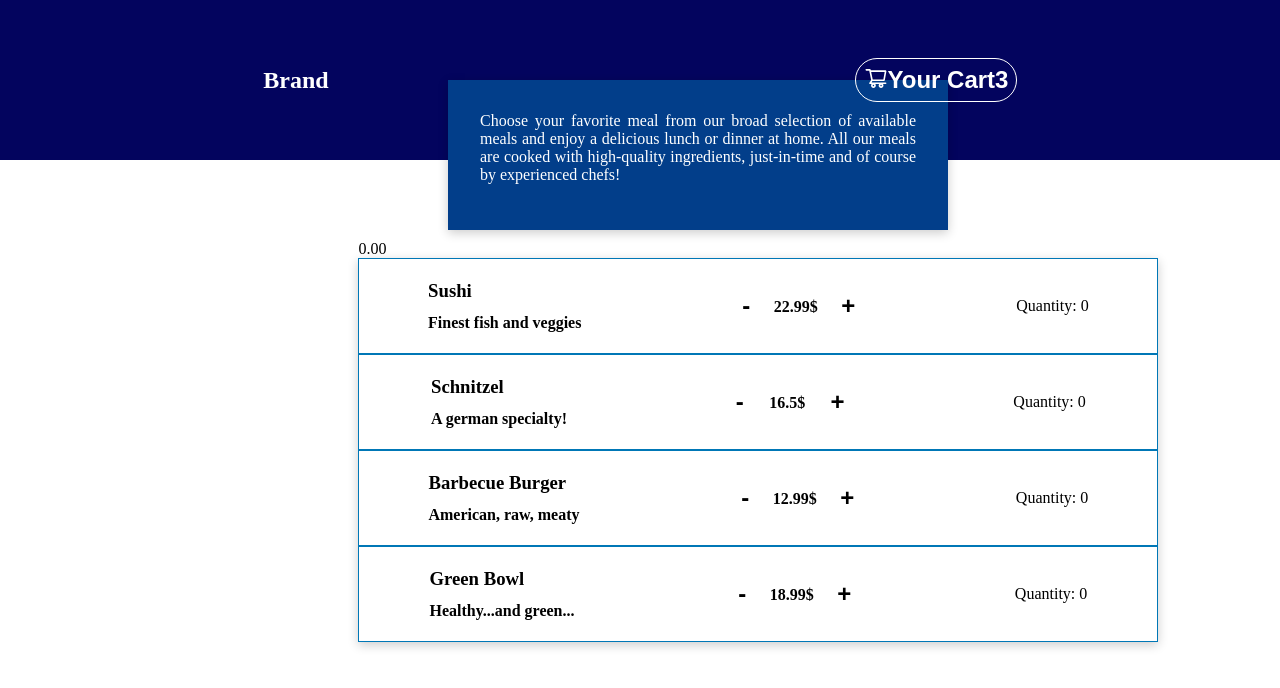
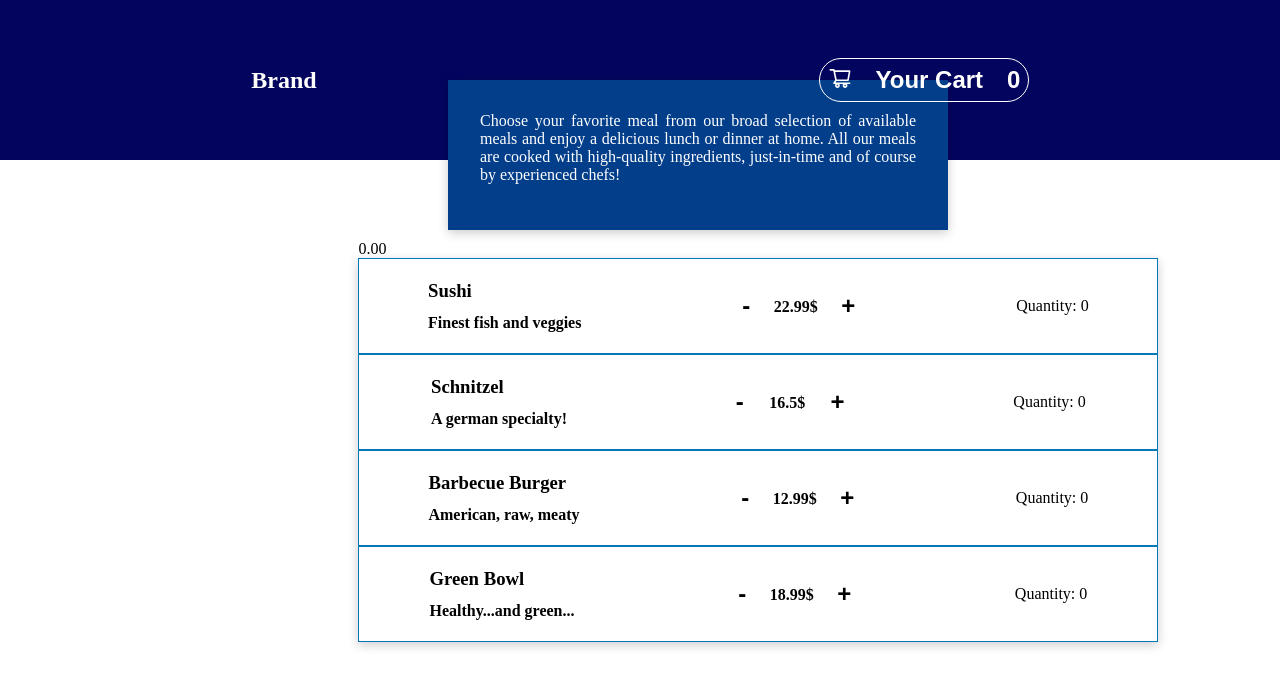
Before and after one commit to Chener-Zhang/SandboxCoding, a React (Create React App) app: page / in a window 1280 px wide. Shown: the top 688 px of the page. Built offline with nearby package versions, Linux system fonts and the light colour scheme.

Commit message:
cart functionality complete

```diff
--- a/src/FoodOrder/actions/cartAction.js
+++ b/src/FoodOrder/actions/cartAction.js
@@ -12,8 +12,8 @@ export function removeItem(id) {
   };
 }
 
-export function sumItem() {
+export function updateCart() {
   return {
-    type: "SUMITEM"
+    type: "UPDATECART"
   };
 }
--- a/src/FoodOrder/components/CartButton.css
+++ b/src/FoodOrder/components/CartButton.css
@@ -15,3 +15,6 @@ button {
 button:hover {
   opacity: 0.8;
 }
+span {
+  margin-left: 1em;
+}
--- a/src/FoodOrder/components/CartButton.js
+++ b/src/FoodOrder/components/CartButton.js
@@ -1,13 +1,26 @@
-import { Fragment } from "react";
+import React, { useState, useEffect } from "react";
+
 import { AiOutlineShoppingCart } from "react-icons/ai";
+import { useSelector } from "react-redux";
 import "./CartButton.css";
 
 function CartButton() {
+  const cart = useSelector((state) => state.cartReducer);
+  const totalQuantity = cart.Meals.reduce((previous, current) => {
+    return previous + current.quantity;
+  }, 0);
+
+  const [quantity, setQuantity] = useState(totalQuantity);
+
+  useEffect(() => {
+    setQuantity(totalQuantity);
+  }, [totalQuantity]);
+
   return (
     <button>
       <AiOutlineShoppingCart className="cartIcon" />
       <span>Your Cart</span>
-      <span> 3</span>
+      <span> {quantity} </span>
     </button>
   );
 }
--- a/src/FoodOrder/components/DisplayItem.js
+++ b/src/FoodOrder/components/DisplayItem.js
@@ -1,6 +1,6 @@
 import { Fragment } from "react";
 import { useDispatch, useSelector } from "react-redux";
-import { addItem, removeItem, sumItem } from "../actions/cartAction";
+import { addItem, removeItem } from "../actions/cartAction";
 
 import "./DisplayItem.css";
 
```
